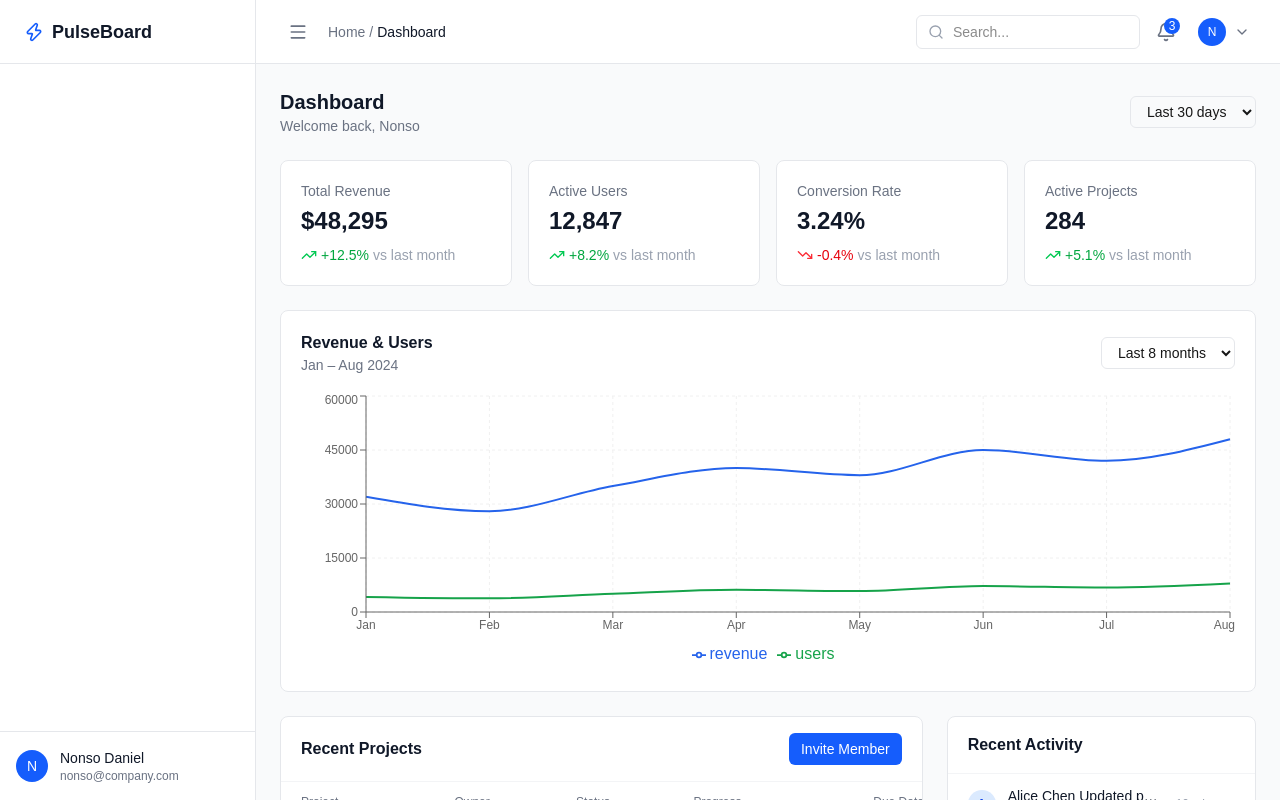
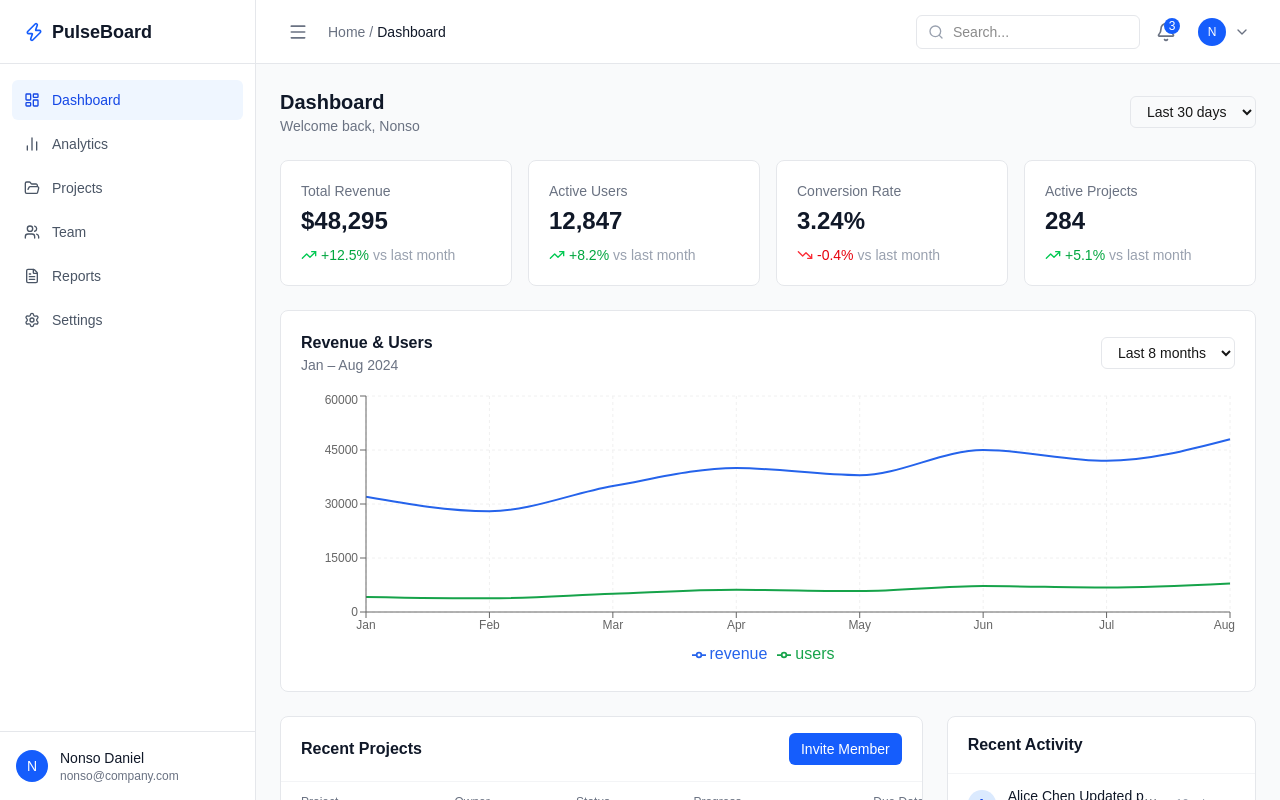
Before and after one commit to nonsodaniel/Pulseboard, a Next.js app: page / in a window 1280 px wide. Built offline with nearby package versions, Linux system fonts and the light colour scheme.

Commit message:
fix: restore sidebar navigation items with active state (Bug 8)

```diff
--- a/components/Sidebar.tsx
+++ b/components/Sidebar.tsx
@@ -60,7 +60,27 @@
         </div>
 
         {/* Nav */}
-        <nav className="flex-1 py-4 px-3"></nav>
+        <nav className="flex-1 py-4 px-3">
+          {navItems.map(({ label, href, icon: Icon }) => {
+            const active = pathname === href;
+            return (
+              <Link
+                key={href}
+                href={href}
+                onClick={onClose}
+                className={`flex items-center gap-3 px-3 py-2.5 rounded-md mb-1 text-sm font-medium transition-colors
+                  ${
+                    active
+                      ? "bg-blue-50 text-blue-700"
+                      : "text-gray-600 hover:bg-gray-100 hover:text-gray-900"
+                  }`}
+              >
+                <Icon className="w-4 h-4 flex-shrink-0" />
+                {label}
+              </Link>
+            );
+          })}
+        </nav>
 
         {/* User */}
         <div className="px-4 py-4 border-t border-gray-200">
```
